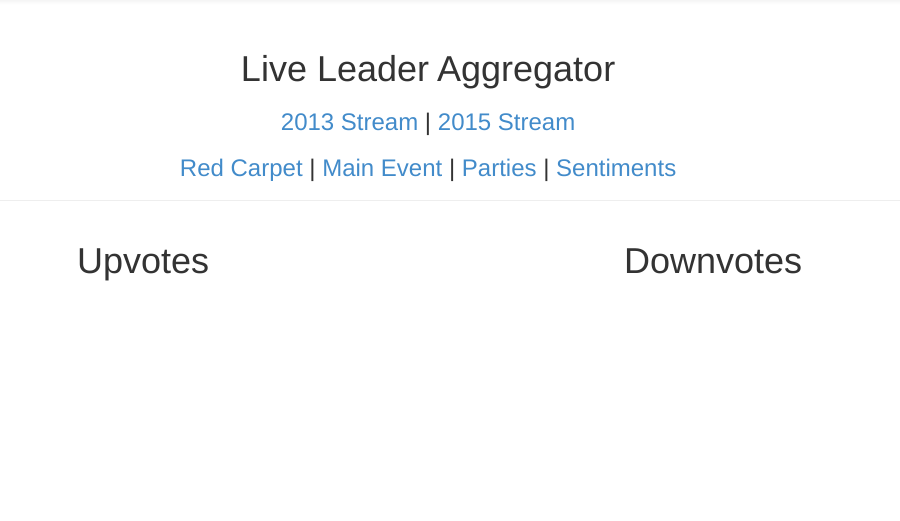
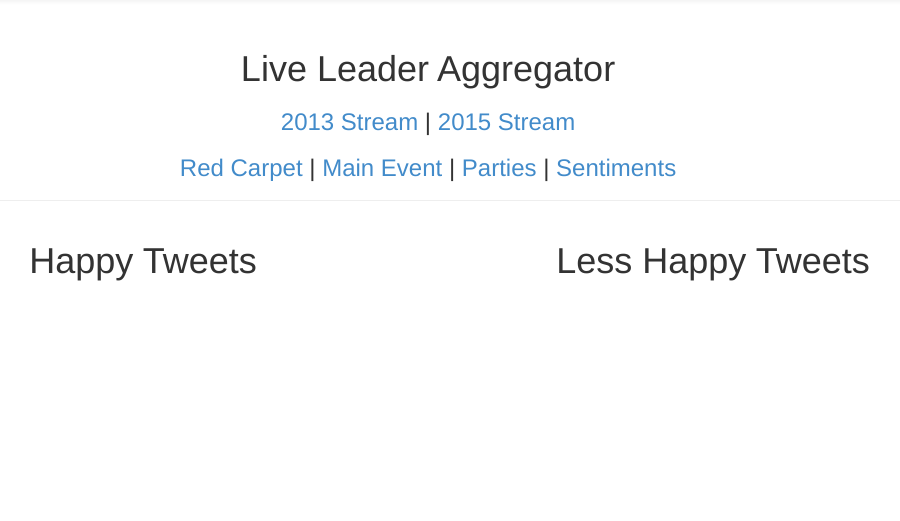
Before and after one commit to blee42/eecs337, a Python web app: template templates/pages/placeholder.sentiments.html in a window 1280 px wide. Shown: the part 51-572 px from the top of the page, without its empty margins (212-1112 px from the left). Run offline with Jinja, Linux system fonts and the light colour scheme; the template is opened without the code that fills it, so the values that code supplies are empty; some libraries are stand-ins or nearby versions.

Commit message:
few performance tweaks

```diff
--- a/scripts/reader.py
+++ b/scripts/reader.py
@@ -74,6 +74,7 @@ def init(tweets):
     if (INTERRUPT):
         INTERRUPT.set()
         time.sleep(1)
+        INTERRUPT.clear()
 
     if tweets[len(tweets) - 6] == '3':
         MODE = 2013
--- a/templates/pages/placeholder.sentiments.html
+++ b/templates/pages/placeholder.sentiments.html
@@ -4,11 +4,11 @@
 
 <div>
   <div class="col-md-6 text-center">
-    <h1>Upvotes</h1>
+    <h1>Happy Tweets</h1>
     <h3>{{ context['upvote'] }}</h3>
   </div>
   <div class="col-md-6 text-center">
-    <h1>Downvotes</h1>
+    <h1>Less Happy Tweets</h1>
     <h3>{{ context['downvote'] }}</h3>
   </div>
 </div>
```
